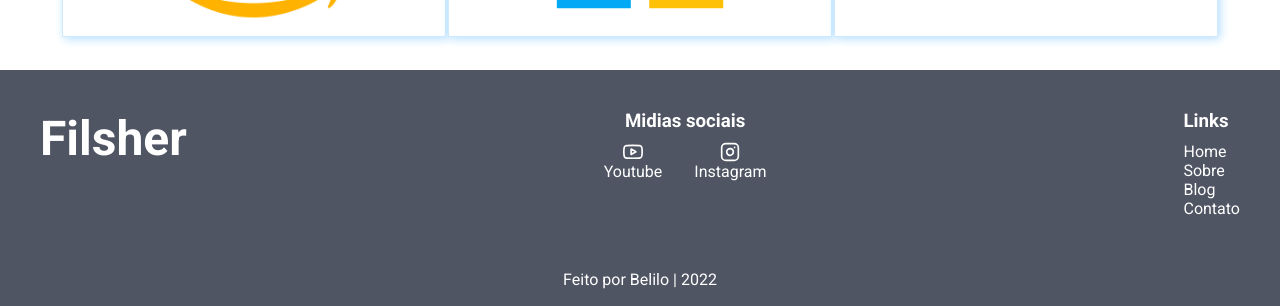
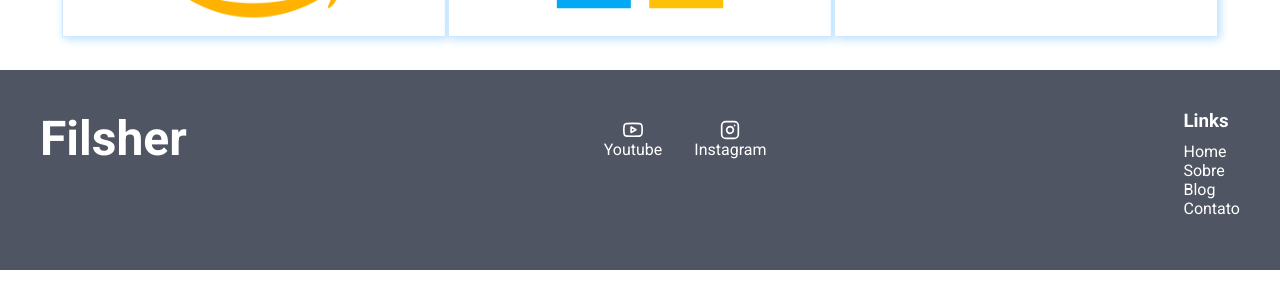
Before and after one commit to leonardobelilomessias/belilo_ws, a Next.js app: page /about in a window 1280 px wide. Shown: the part 2939-3245 px from the top of the page. After the commit the page ends 3209 px from the top, so only its background shows below. Built offline with nearby package versions, Linux system fonts and the light colour scheme.

Commit message:
fix footer

```diff
--- a/src/Components/Footer/index.tsx
+++ b/src/Components/Footer/index.tsx
@@ -6,7 +6,7 @@ export function Footer(){
       <div className={style.allContent}>
       <h1>Filsher</h1>
       <div className={style.midias}>
-          <h3>Midias sociais</h3>
+          <h3></h3>
           <div className={style.logo}>
             <p ><FiYoutube size={20} /><span>Youtube</span></p>
             <p><FiInstagram size={20} /><span>Instagram</span>  </p>
@@ -24,7 +24,7 @@ export function Footer(){
         </ul>
         </div>
         </div>
-        <div  className={style.finishLabel}>Feito por Belilo | 2022</div>
+        <div  className={style.finishLabel}><p></p></div>
     </footer>
   )
 }
--- a/src/Components/Footer/styles.module.scss
+++ b/src/Components/Footer/styles.module.scss
@@ -3,17 +3,19 @@
   flex-direction: column;
   background-color:#505563 ;
   color: white;
-  padding-bottom: 20px;
+
   .finishLabel{
-    margin: auto;
+    text-align: center;
+    background-color: red;
+    p{
+      background-color: aqua;
+    }
   }
 
 
 .allContent{
   display: flex;
-
   padding: 40px;
-
   height: 200px;
   justify-content: space-between;
 
--- a/src/Components/FullMenu/index.tsx
+++ b/src/Components/FullMenu/index.tsx
@@ -10,9 +10,9 @@ export function FullMenu({menux,handleMenux}:FullMenuProps){
     <>
     <nav className={style.menu}>
     <p>MENU</p>
-    <Link href="/"><a> Inicio</a></Link>
-    <Link href="/about"><a> Sobre</a></Link>
-    <Link href="/contact"><a> Sobre</a></Link>
+    <Link href="/"><a onClick={handleMenux}> Inicio</a></Link>
+    <Link href="/about"><a onClick={handleMenux}> Sobre</a></Link>
+    <Link href="/contact"><a onClick={handleMenux}> Contato</a></Link>
 
     <button onClick={handleMenux}>Fechar</button>
     </nav>
```
